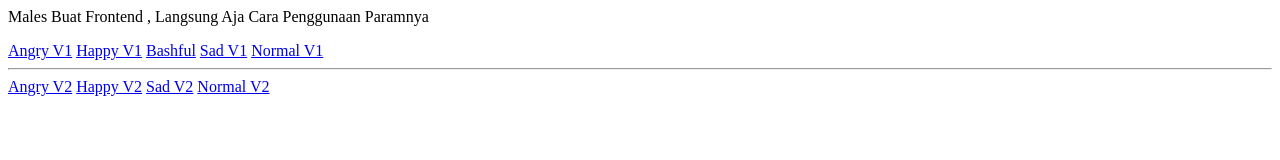
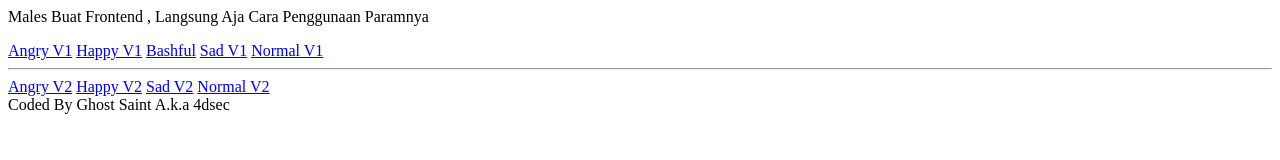
Before and after one commit to 03ntity/ghost-tts, a website: page views/index.html in a window 1280 px wide. Drawn offline with Linux system fonts and the light colour scheme.

Commit message:
Update index.html

```diff
--- a/views/index.html
+++ b/views/index.html
@@ -10,3 +10,4 @@
 <a href="https://jp-ghost-tts.herokuapp.com/tts/2/happy">Happy V2</a>
 <a href="https://jp-ghost-tts.herokuapp.com/tts/2/sad">Sad V2</a>
 <a href="https://jp-ghost-tts.herokuapp.com/tts/2/normal">Normal V2</a>
+<footer>Coded By Ghost Saint A.k.a 4dsec</footer>
```
